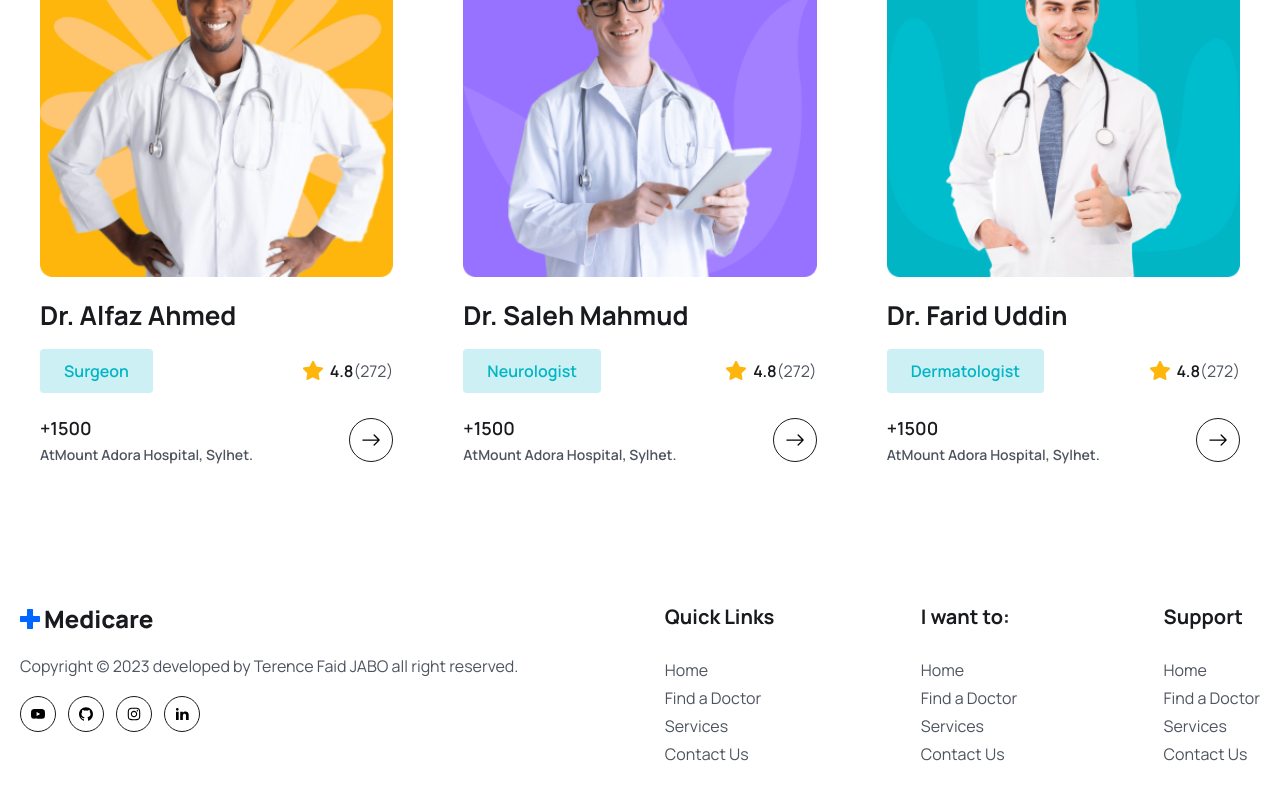
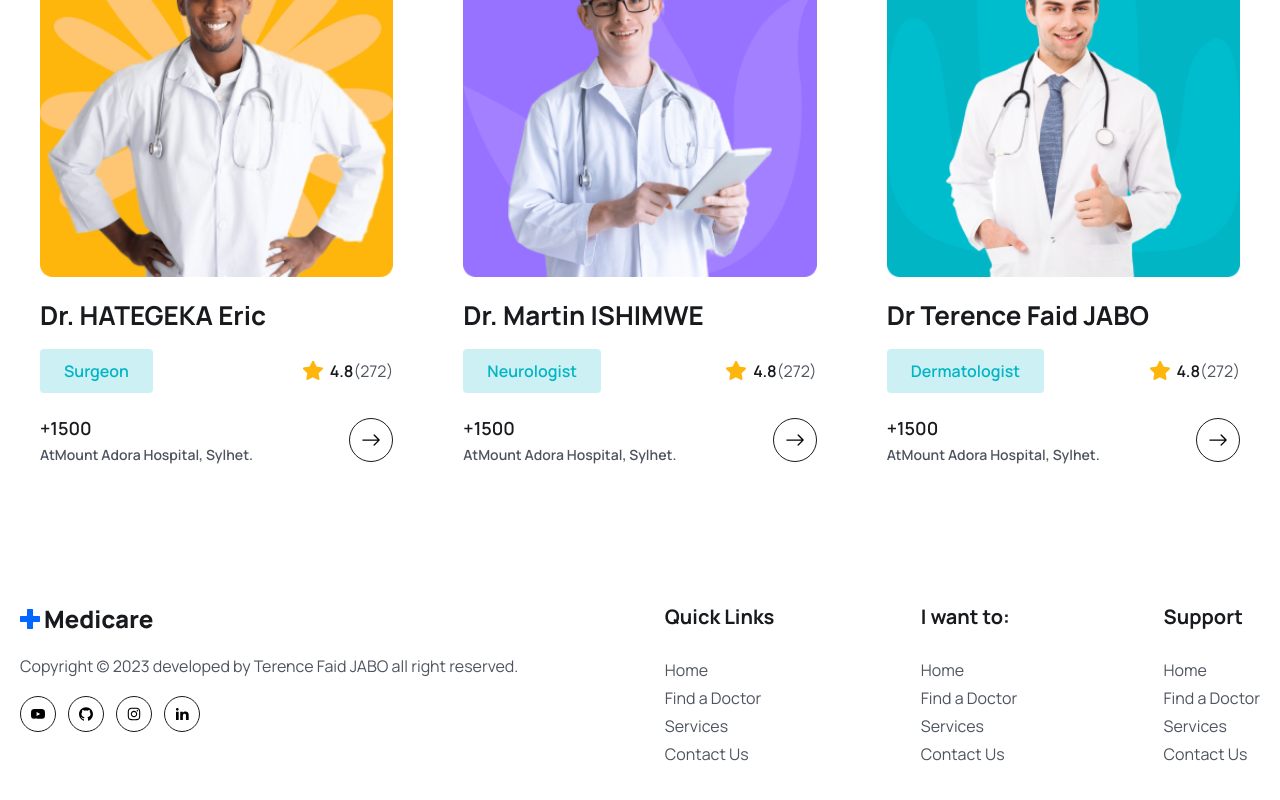
Before and after one commit to faid-terence/Medicare-FN, a React (Vite) app: page / in a window 1280 px wide. Shown: the part 4254-5054 px from the top of the page. Built offline with nearby package versions, Linux system fonts and the light colour scheme.

Commit message:
feature(Doctors):Names Updated

```diff
--- a/src/assets/data/doctors.js
+++ b/src/assets/data/doctors.js
@@ -5,7 +5,7 @@ import doctorImg03 from "../images/doctor-img03.png";
 export const doctors = [
   {
     id: "01",
-    name: "Dr. Alfaz Ahmed",
+    name: "Dr. HATEGEKA Eric",
     specialization: "Surgeon",
     avgRating: 4.8,
     totalRating: 272,
@@ -15,7 +15,7 @@ export const doctors = [
   },
   {
     id: "02",
-    name: "Dr. Saleh Mahmud",
+    name: "Dr. Martin ISHIMWE",
     specialization: "Neurologist",
     avgRating: 4.8,
     totalRating: 272,
@@ -25,7 +25,7 @@ export const doctors = [
   },
   {
     id: "03",
-    name: "Dr. Farid Uddin",
+    name: "Dr Terence Faid JABO",
     specialization: "Dermatologist",
     avgRating: 4.8,
     totalRating: 272,
```
